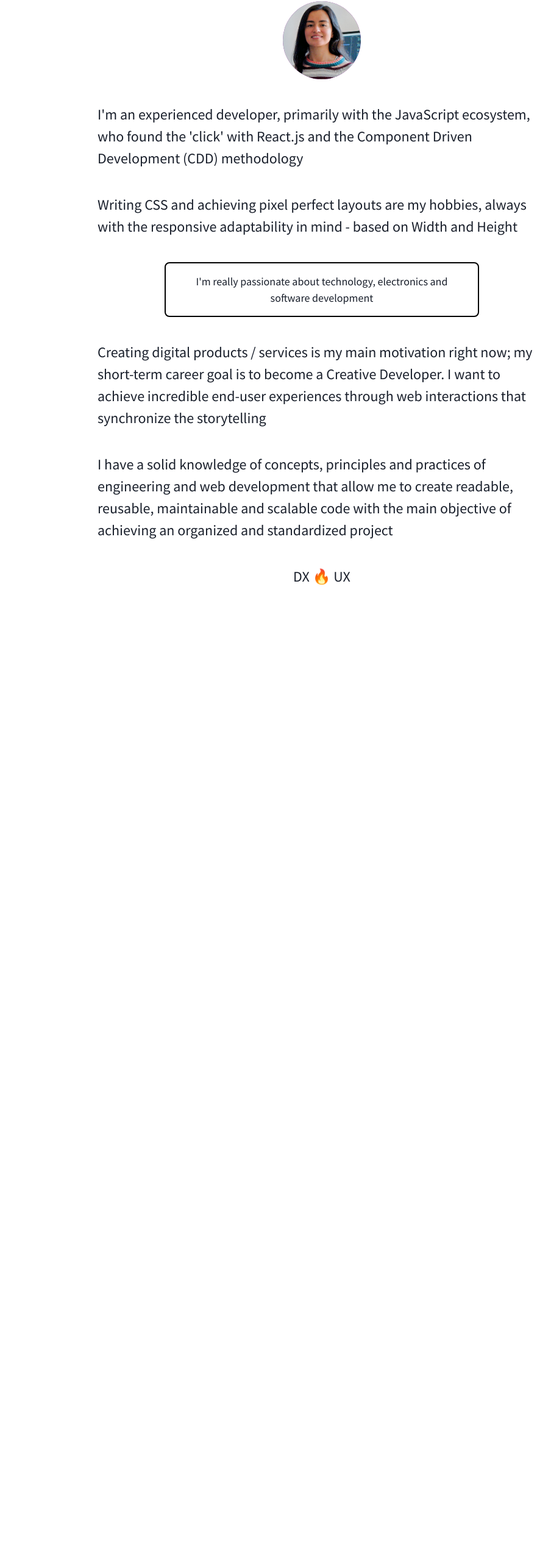
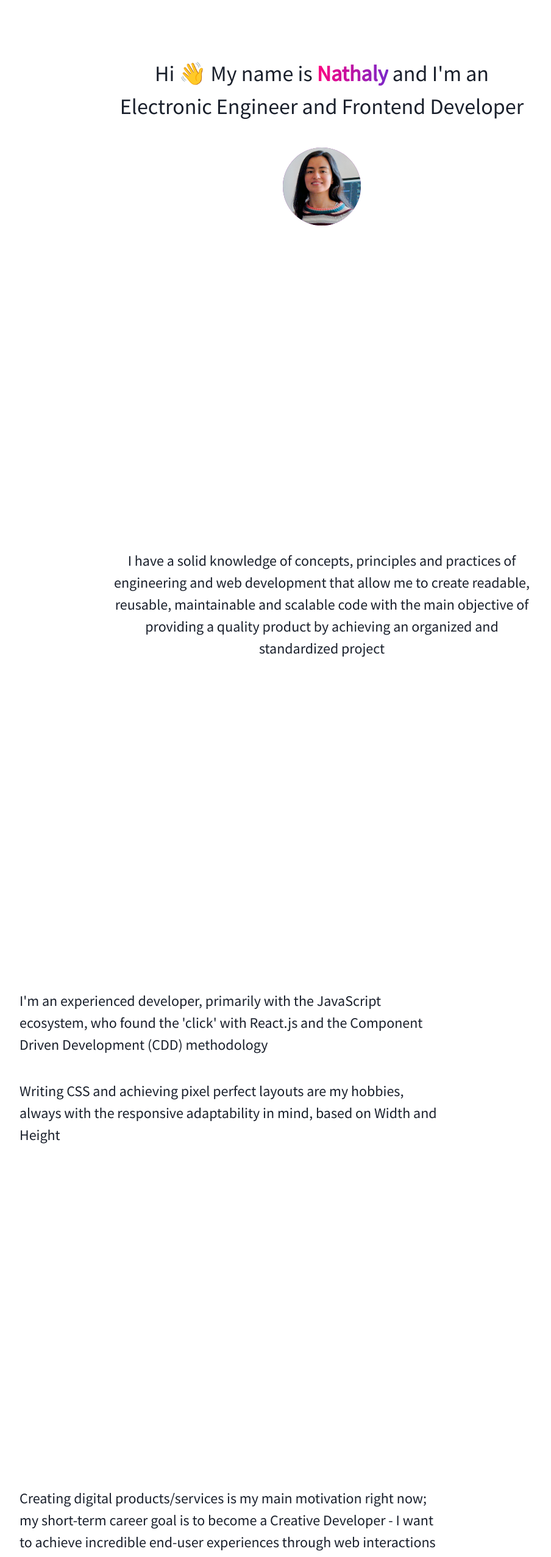
Before and after one commit to NathaEEUD/website, a Next.js app: page / in a window 1280 px wide. Shown: the part 208-2762 px from the top of the page at 61% size, without its empty margins (112-1016 px from the left). Before the commit the page ends 1172 px from the top, so only its background shows below. Built offline with nearby package versions, Linux system fonts and the light colour scheme; a web font is replaced by a local one.

Commit message:
adding sections and adjusting home content

```diff
--- a/components/00_foundations/theme.ts
+++ b/components/00_foundations/theme.ts
@@ -31,7 +31,7 @@ const styles = {
 const components = {
   Container: {
     baseStyle: {
-      maxW: 'container.md',
+      maxW: 'container.lg',
     },
   },
   Text: {
--- a/pages/index.tsx
+++ b/pages/index.tsx
@@ -1,11 +1,71 @@
 import type { NextPage } from 'next'
 
-import { Avatar, Center, Text } from '@chakra-ui/react'
+import { Avatar, Text, VStack } from '@chakra-ui/react'
 
 const Home: NextPage = () => {
   return (
     <>
-      <Center
+      <VStack as="section" h="calc(100vh - 5rem)" justify="center" spacing={10} w="full">
+        <Text fontSize="4xl" maxW={{ base: 'full', md: '70%' }} textAlign="center">
+          Hi 👋 My name is{' '}
+          <Text
+            as="span"
+            bgClip="text"
+            bgGradient="linear(to-l, #7928CA, #FF0080)"
+            fontSize="4xl"
+            fontWeight="extrabold"
+          >
+            Nathaly
+          </Text>{' '}
+          and I&apos;m an Electronic Engineer and Frontend Developer
+        </Text>
+
+        <Avatar name="Nathaly Riaño Bejarano" size="2xl" src="/ProfileNathaly.jpg" />
+      </VStack>
+
+      <VStack as="section" h="calc(100vh - 5rem)" justify="center" spacing={10} w="full">
+        <Text align="center" fontSize="2xl" maxW={{ base: 'full', md: '70%' }}>
+          I have a solid knowledge of concepts, principles and practices of engineering and web
+          development that allow me to create readable, reusable, maintainable and scalable code
+          with the main objective of providing a quality product by achieving an organized and
+          standardized project
+        </Text>
+      </VStack>
+
+      <VStack
+        align="flex-start"
+        as="section"
+        h="calc(100vh - 5rem)"
+        justify="center"
+        spacing={10}
+        w="full"
+      >
+        <Text fontSize="2xl" maxW={{ base: 'full', md: '70%' }}>
+          I&apos;m an experienced developer, primarily with the JavaScript ecosystem, who found the
+          &apos;click&apos; with React.js and the Component Driven Development (CDD) methodology
+        </Text>
+        <Text fontSize="2xl" maxW={{ base: 'full', md: '70%' }}>
+          Writing CSS and achieving pixel perfect layouts are my hobbies, always with the responsive
+          adaptability in mind, based on Width and Height
+        </Text>
+      </VStack>
+
+      <VStack
+        align="flex-start"
+        as="section"
+        h="calc(100vh - 5rem)"
+        justify="center"
+        spacing={10}
+        w="full"
+      >
+        <Text fontSize="2xl" maxW={{ base: 'full', md: '70%' }}>
+          Creating digital products/services is my main motivation right now; my short-term career
+          goal is to become a Creative Developer - I want to achieve incredible end-user experiences
+          through web interactions that synchronize the storytelling
+        </Text>
+      </VStack>
+
+      <VStack
         borderColor="black"
         borderRadius={{ base: 'md', md: 'lg' }}
         borderWidth={2}
@@ -14,46 +74,11 @@ const Home: NextPage = () => {
         p={{ base: '2', md: '4' }}
         textAlign="center"
       >
-        Hi 👋 My name is Nathaly and I&apos;m an Electronic Engineer and Frontend Developer
-      </Center>
-
-      <Avatar name="Nathaly Riaño Bejarano" size="2xl" src="/ProfileNathaly.jpg" />
-
-      <Text>
-        I&apos;m an experienced developer, primarily with the JavaScript ecosystem, who found the
-        &apos;click&apos; with React.js and the Component Driven Development (CDD) methodology
-      </Text>
-
-      <Text>
-        Writing CSS and achieving pixel perfect layouts are my hobbies, always with the responsive
-        adaptability in mind - based on Width and Height
-      </Text>
-
-      <Center
-        borderColor="black"
-        borderRadius={{ base: 'md', md: 'lg' }}
-        borderWidth={2}
-        fontSize="lg"
-        maxW={{ base: 'full', md: '70%' }}
-        p={{ base: '2', md: '4' }}
-        textAlign="center"
-      >
-        I&apos;m really passionate about technology, electronics and software development
-      </Center>
-
-      <Text>
-        Creating digital products / services is my main motivation right now; my short-term career
-        goal is to become a Creative Developer. I want to achieve incredible end-user experiences
-        through web interactions that synchronize the storytelling
-      </Text>
-
-      <Text>
-        I have a solid knowledge of concepts, principles and practices of engineering and web
-        development that allow me to create readable, reusable, maintainable and scalable code with
-        the main objective of achieving an organized and standardized project
-      </Text>
-
-      <Text>DX 🔥 UX</Text>
+        <Text>
+          I&apos;m really passionate about technology, electronics and software development
+        </Text>
+        <Text>DX 🔥 UX</Text>
+      </VStack>
     </>
   )
 }
```
